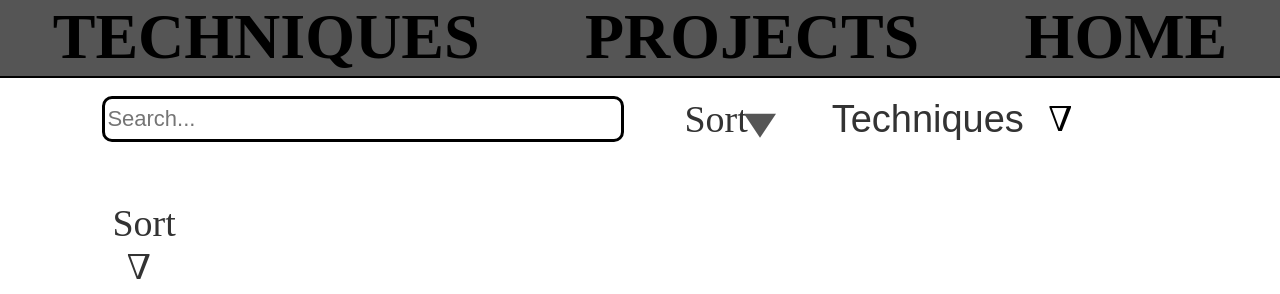
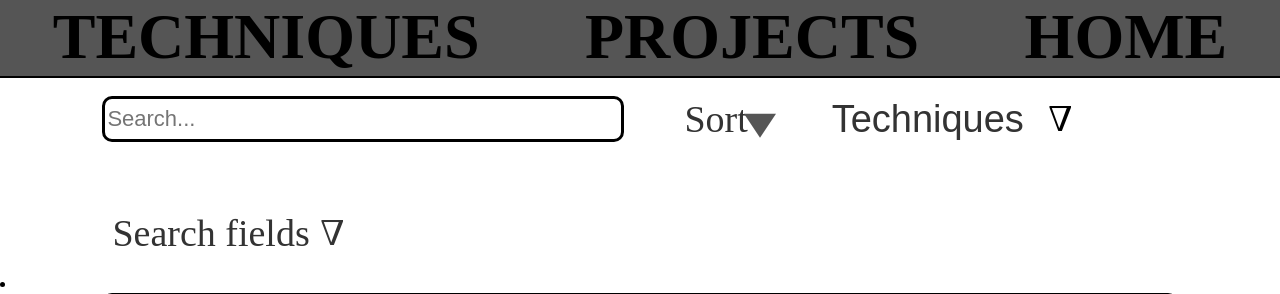
Before and after one commit to DarkDino77/TDP003, a Flask app: page /projects in a window 1280 px wide. Shown: the top 294 px of the page. Run offline with Flask 3, Linux system fonts and the light colour scheme.

Commit message:
Gjorde sort och serach fields till checkboxes måste ändra triangels position i sort by

```diff
--- a/Presentationlager/static/stylesheet_projects.css
+++ b/Presentationlager/static/stylesheet_projects.css
@@ -1,22 +1,18 @@
-/* Here begins the non grid dropdowns*/
+/* Here begins the sort by dropdowns*/
 /* Style for the dropdown container */
-.dropdown-container {
+.dropdown_container {
     position: relative;
     display: inline-block;
   }
-  /* Style for the dropdown button */
-  .dropdown-button {
-    display: none;
-  }
 
   /* Style for the dropdown checkbox */
-  .dropdown-checkbox {
+  .dropdown_checkbox {
     position: absolute;
     opacity: 0;
   }
 
   /* Style for the dropdown button */
-  .dropdown-label {
+  .dropdown_label {
     background-color: white;
     border: none;
     color: #333;
@@ -30,7 +26,7 @@
   }
 
   /* Style for the dropdown content */
-  .dropdown-content {
+  .dropdown_content {
     display: none;
     position: absolute;
     background-color: #f9f9f9;
@@ -42,14 +38,70 @@
   }
 
   /* Style for the checkboxes and labels within the dropdown content */
-  .dropdown-content label {
+  .dropdown_content label {
     display: block;
     margin: 5px;
 
   }
 
   /* Show the dropdown content when the button is hovered */
-  .dropdown-checkbox:checked + .dropdown-label + .dropdown-content {
+  .dropdown_checkbox:checked + .dropdown_label + .dropdown_content {
+    display: block;
+  }
+
+
+  /* Here begins the  search fields dropdowns*/
+/* Style for the dropdown container */
+.dropdown_container_search_fields {
+    position: relative;
+    display: inline-block;
+  }
+
+  /* Style for the dropdown checkbox */
+  .dropdown_checkbox_search_fields {
+    position: absolute;
+    opacity: 0;
+  }
+
+  /* Style for the dropdown button */
+  .dropdown_label_search_fields {
+    background-color: white;
+    border: none;
+    color: #333;
+    padding: 10px;
+    text-align: left;
+    width: 300px;
+    cursor: pointer;
+    text-align: center;
+    font-size: 38px;
+    padding-right: 0px;
+    display: flex;
+    flex-direction: row;
+    align-items: center;
+    gap: 10px;
+  }
+
+  /* Style for the dropdown content */
+  .dropdown_content_search_fields {
+    display: none;
+    position: absolute;
+    background-color: #f9f9f9;
+    min-width: 200px;
+    box-shadow: 0px 8px 16px 0px rgba(0,0,0,0.2);
+    z-index: 1;
+    border: solid;
+    border-radius: 10px;
+  }
+
+  /* Style for the checkboxes and labels within the dropdown content */
+  .dropdown_content_search_fields label {
+    display: block;
+    margin: 5px;
+
+  }
+
+  /* Show the dropdown content when the button is hovered */
+  .dropdown_checkbox_search_fields:checked + .dropdown_label_search_fields + .dropdown_content_search_fields {
     display: block;
   }
 
--- a/Presentationlager/templates/projects.html
+++ b/Presentationlager/templates/projects.html
@@ -19,10 +19,10 @@
 
       </div>
       <div class="sort_by">
-        <div class="dropdown-container">
-            <input type="checkbox" class="dropdown-checkbox" id="dropdownCheckbox">
-            <label class="dropdown-label" for="dropdownCheckbox">Sort</label>
-                <div class="dropdown-content">
+        <div class="dropdown_container">
+            <input type="checkbox" class="dropdown_checkbox" id="dropdown_sort_by">
+            <label class="dropdown_label" for="dropdown_sort_by">Sort</label>
+                <div class="dropdown_content">
                     <label><input type="radio" value="project_id" name="sort_by" {{"checked" if sort_by_search == "project_id"}}> Project ID</label>
                     <label><input type="radio" value="start_date" name="sort_by" {{"checked" if sort_by_search == "start_date"}}> Start Date</label>
                     <label><input type="radio" value="end_date" name="sort_by" {{"checked" if sort_by_search == "end_date"}}> End Date</label>
@@ -54,10 +54,10 @@
       </div>
       <div class="search_fields">
 
-        <div class="dropdown-container">
-            <input type="checkbox" class="dropdown-checkbox" id="dropdownCheckbox">
-            <label class="dropdown-label" for="dropdownCheckbox">Sort <div class="Delta">&Delta;</div></label>
-          <div class="dropdown-content">
+        <div class="dropdown_container_search_fields">
+            <input type="checkbox" class="dropdown_checkbox_search_fields" id="dropdown_search_fields">
+            <label class="dropdown_label_search_fields" for="dropdown_search_fields">Search fields <div class="Delta">&Delta;</div></label>
+          <div class="dropdown_content_search_fields">
             <label><input type="checkbox" value="project_id" name="search_fields" {% if search_fields_search %} {{"checked"  if "project_id" in search_fields_search}} {% endif %}> Project ID</label>
             <label><input type="checkbox" value="start_date" name="search_fields" {% if search_fields_search %} {{"checked"  if "start_date" in search_fields_search}} {% endif %}> Start Date</label>
             <label><input type="checkbox" value="end_date" name="search_fields" {% if search_fields_search %} {{"checked"  if "end_date" in search_fields_search}} {% endif %}> End Date</label>
```
